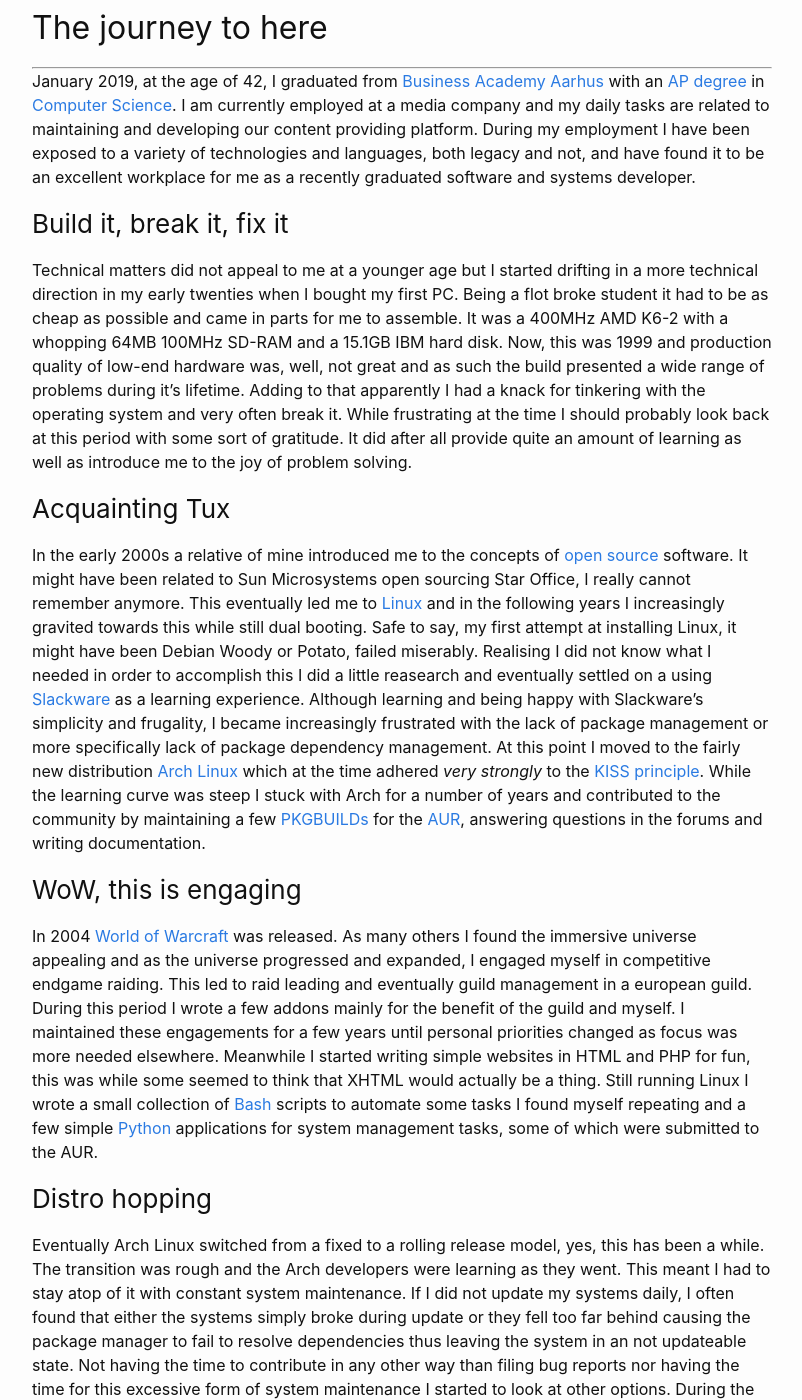
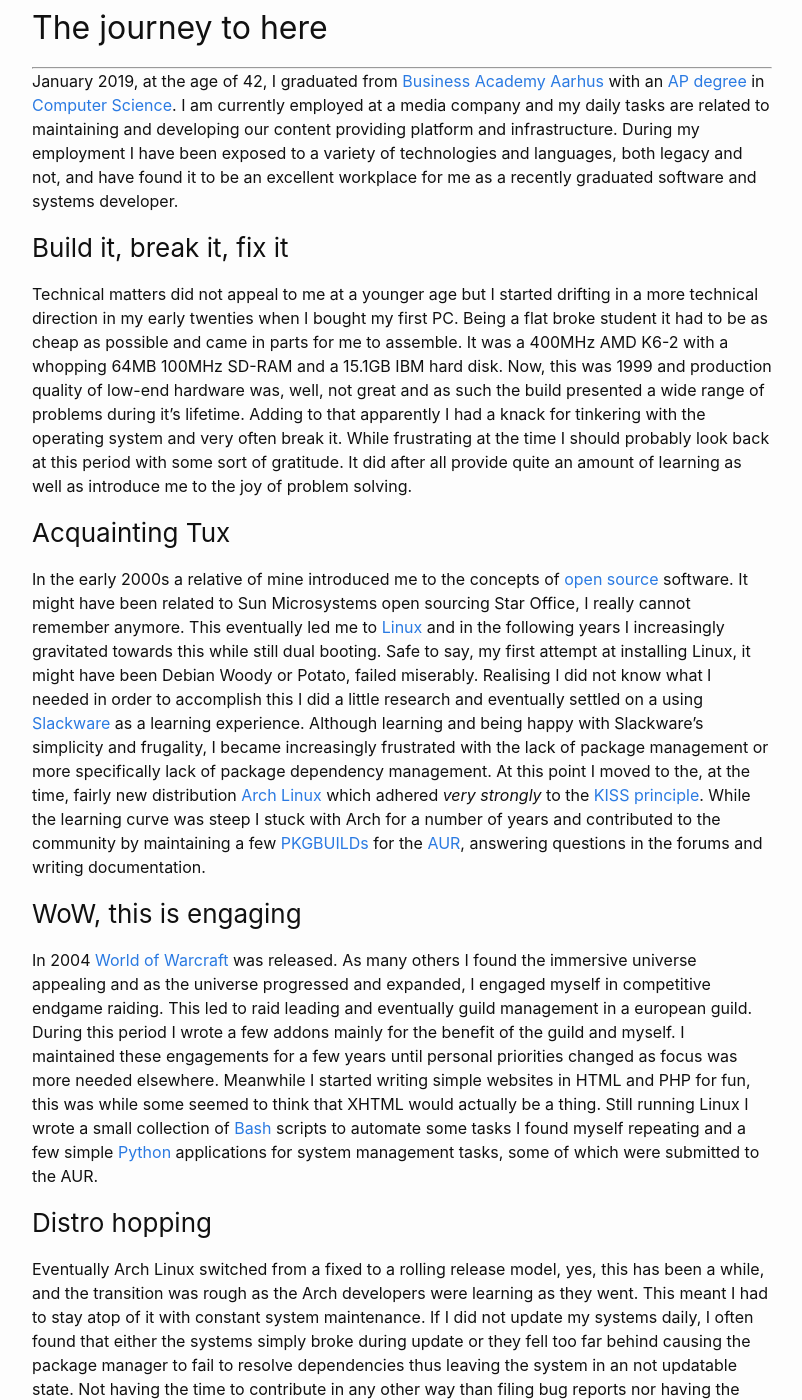
Before and after one commit to ndlarsen/ndlarsen.github.io, a Jekyll site: the page built from about.md, in a window 1280 px wide and 1400 px high, scrolled down 288 px. Shown: the whole window, without its empty margins (238-1040 px from the left). Built offline with Jekyll 4.4.1, drawn with Linux system fonts in a browser that asks for light colours; some of the changed text lies outside the part shown.

Commit message:
updated 'about' page

```diff
--- a/about.md
+++ b/about.md
@@ -10,19 +10,19 @@ This a space for me to scribble down problems I encounter, things I learn, stuff
 
 ## The journey to here
 ---
-January 2019, at the age of 42, I graduated from [Business Academy Aarhus](https://www.baaa.dk/) with an [AP degree](https://www.baaa.dk/programmes/ap-degree/) in [Computer Science](https://www.eaaa.dk/videregaaende-uddannelser/erhvervsakademiuddannelse/datamatiker/). I am currently employed at a media company and my daily tasks are related to maintaining and developing our content providing platform. During my employment I have been exposed to a variety of technologies and languages, both legacy and not, and have found it to be an excellent workplace for me as a recently graduated software and systems developer.
+January 2019, at the age of 42, I graduated from [Business Academy Aarhus](https://www.baaa.dk/) with an [AP degree](https://www.baaa.dk/programmes/ap-degree/) in [Computer Science](https://www.eaaa.dk/videregaaende-uddannelser/erhvervsakademiuddannelse/datamatiker/). I am currently employed at a media company and my daily tasks are related to maintaining and developing our content providing platform and infrastructure. During my employment I have been exposed to a variety of technologies and languages, both legacy and not, and have found it to be an excellent workplace for me as a recently graduated software and systems developer.
 
 ### Build it, break it, fix it
-Technical matters did not appeal to me at a younger age but I started drifting in a more technical direction in my early twenties when I bought my first PC. Being a flot broke student it had to be as cheap as possible and came in parts for me to assemble. It was a 400MHz AMD K6-2 with a whopping 64MB 100MHz SD-RAM and a 15.1GB IBM hard disk. Now, this was 1999 and production quality of low-end hardware was, well, not great and as such the build presented a wide range of problems during it's lifetime. Adding to that apparently I had a knack for tinkering with the operating system and very often break it. While frustrating at the time I should probably look back at this period with some sort of gratitude. It did after all provide quite an amount of learning as well as introduce me to the joy of problem solving.
+Technical matters did not appeal to me at a younger age but I started drifting in a more technical direction in my early twenties when I bought my first PC. Being a flat broke student it had to be as cheap as possible and came in parts for me to assemble. It was a 400MHz AMD K6-2 with a whopping 64MB 100MHz SD-RAM and a 15.1GB IBM hard disk. Now, this was 1999 and production quality of low-end hardware was, well, not great and as such the build presented a wide range of problems during it's lifetime. Adding to that apparently I had a knack for tinkering with the operating system and very often break it. While frustrating at the time I should probably look back at this period with some sort of gratitude. It did after all provide quite an amount of learning as well as introduce me to the joy of problem solving.
 
 ### Acquainting Tux
-In the early 2000s a relative of mine introduced me to the concepts of [open source](https://en.wikipedia.org/wiki/Open_source) software. It might have been related to Sun Microsystems open sourcing Star Office, I really cannot remember anymore. This eventually led me to [Linux](https://en.wikipedia.org/wiki/Linux) and in the following years I increasingly gravited towards this while still dual booting. Safe to say, my first attempt at installing Linux, it might have been Debian Woody or Potato, failed miserably. Realising I did not know what I needed in order to accomplish this I did a little reasearch and eventually settled on a using [Slackware](https://en.wikipedia.org/wiki/Slackware) as a learning experience. Although learning and being happy with Slackware's simplicity and frugality, I became increasingly frustrated with the lack of package management or more specifically lack of package dependency management. At this point I moved to the fairly new distribution [Arch Linux](https://www.archlinux.org/) which at the time adhered *very strongly* to the [KISS principle](https://en.wikipedia.org/wiki/KISS_principle). While the learning curve was steep I stuck with Arch for a number of years and contributed to the community by maintaining a few [PKGBUILDs](https://wiki.archlinux.org/index.php/PKGBUILD) for the [AUR](https://wiki.archlinux.org/index.php/Arch_User_Repository), answering questions in the forums and writing documentation.
+In the early 2000s a relative of mine introduced me to the concepts of [open source](https://en.wikipedia.org/wiki/Open_source) software. It might have been related to Sun Microsystems open sourcing Star Office, I really cannot remember anymore. This eventually led me to [Linux](https://en.wikipedia.org/wiki/Linux) and in the following years I increasingly gravitated towards this while still dual booting. Safe to say, my first attempt at installing Linux, it might have been Debian Woody or Potato, failed miserably. Realising I did not know what I needed in order to accomplish this I did a little research and eventually settled on a using [Slackware](https://en.wikipedia.org/wiki/Slackware) as a learning experience. Although learning and being happy with Slackware's simplicity and frugality, I became increasingly frustrated with the lack of package management or more specifically lack of package dependency management. At this point I moved to the, at the time, fairly new distribution [Arch Linux](https://www.archlinux.org/) which adhered *very strongly* to the [KISS principle](https://en.wikipedia.org/wiki/KISS_principle). While the learning curve was steep I stuck with Arch for a number of years and contributed to the community by maintaining a few [PKGBUILDs](https://wiki.archlinux.org/index.php/PKGBUILD) for the [AUR](https://wiki.archlinux.org/index.php/Arch_User_Repository), answering questions in the forums and writing documentation.
 
 ### WoW, this is engaging
 In 2004 [World of Warcraft](https://en.wikipedia.org/wiki/World_of_Warcraft) was released. As many others I found the immersive universe appealing and as the universe progressed and expanded, I engaged myself in competitive endgame raiding. This led to raid leading and eventually guild management in a european guild. During this period I wrote a few addons mainly for the benefit of the guild and myself. I maintained these engagements for a few years until personal priorities changed as focus was more needed elsewhere. Meanwhile I started writing simple websites in HTML and PHP for fun, this was while some seemed to think that XHTML would actually be a thing. Still running Linux I wrote a small collection of [Bash](https://en.wikipedia.org/wiki/Bash_(Unix_shell)) scripts to automate some tasks I found myself repeating and a few simple [Python](https://en.wikipedia.org/wiki/Python_(programming_language)) applications for system management tasks, some of which were submitted to the AUR.
 
 ### Distro hopping
-Eventually Arch Linux switched from a fixed to a rolling release model, yes, this has been a while. The transition was rough and the Arch developers were learning as they went. This meant I had to stay atop of it with constant system maintenance. If I did not update my systems daily, I often found that either the systems simply broke during update or they fell too far behind causing the package manager to fail to resolve dependencies thus leaving the system in an not updateable state. Not having the time to contribute in any other way than filing bug reports nor having the time for this excessive form of system maintenance I started to look at other options. During the next few years I tried out quite a few different distributions. There is really no need to mention them all as there are a lot, let's just say it covers all major and many minor distributions some many of which no loger exists. While all had their merits I kept returning to Debian as the only distribution that I "felt at home in", this is pretty odd as I initially thought of it as restrictive and archaic. Up untill this point I mostly have had non-technical blue-collar job.
+Eventually Arch Linux switched from a fixed to a rolling release model, yes, this has been a while, and the transition was rough as the Arch developers were learning as they went. This meant I had to stay atop of it with constant system maintenance. If I did not update my systems daily, I often found that either the systems simply broke during update or they fell too far behind causing the package manager to fail to resolve dependencies thus leaving the system in an not updatable state. Not having the time to contribute in any other way than filing bug reports nor having the time for this excessive form of system maintenance I started to look at other options. During the next few years I tried out quite a few different distributions. There is really no need to mention them all as there are a lot, let's just say it covers all major and many minor distributions some many of which no longer exists. While all had their merits I kept returning to Debian as the only distribution that I "felt at home in", this is pretty odd as I initially thought of it as restrictive and archaic. Up until this point I mostly have had non-technical blue-collar jobs.
 
 ### In the meantime
-Since then and up until I started studying I have had various technically related jobs, eventually thinking that getting an education in this line of work would be the obvious choice as it is clearly what I wanted to do anyway.
+Since then and up until I started studying I have had various technically related jobs, eventually thinking that getting an education in this line of work would be the obvious choice as it clearly was what I wanted to do anyway.
```
